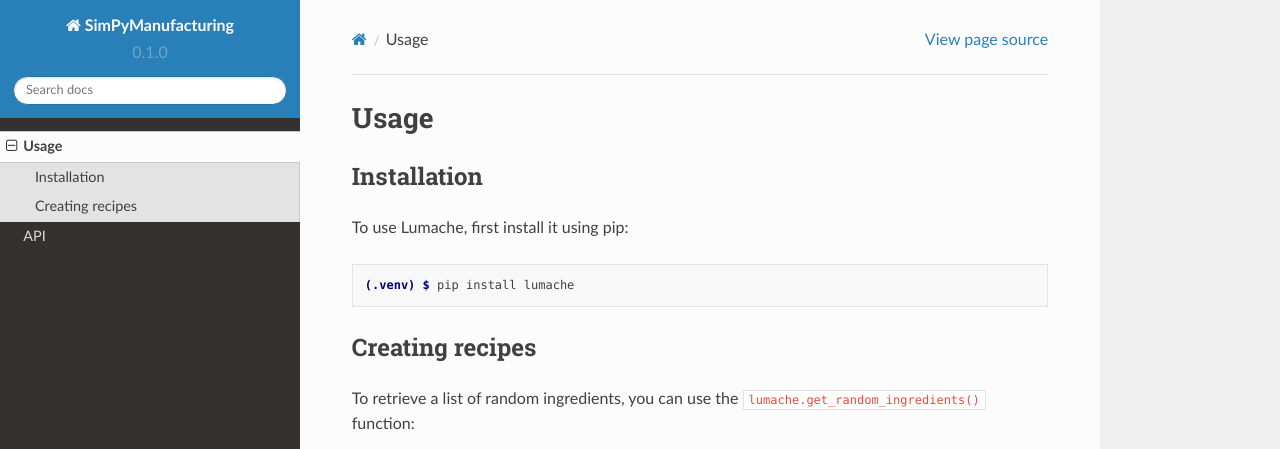
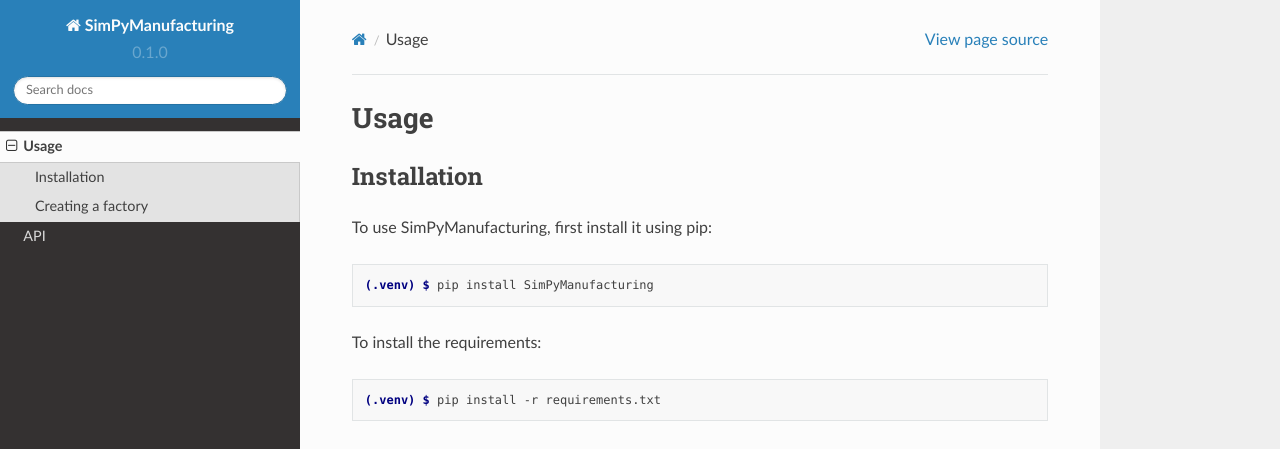
Before and after one commit to kimvandenhouten/SimPyManufacturing-documentation, a Sphinx documentation site: the page built from docs/source/usage.rst, in a window 1280 px wide and 1095 px high. Shown: the top 449 px of the window. Built offline with Sphinx 7.4.7 and the Read the Docs theme 2.0.0, drawn with Linux system fonts in a browser that asks for light colours; some of the changed text lies outside the part shown.

Commit message:
Update usage.rst

```diff
--- a/docs/source/usage.rst
+++ b/docs/source/usage.rst
@@ -6,28 +6,23 @@
 Installation
 ------------
 
-To use Lumache, first install it using pip:
+To use SimPyManufacturing, first install it using pip:
 
 .. code-block:: console
 
-   (.venv) $ pip install lumache
+   (.venv) $ pip install SimPyManufacturing
 
-Creating recipes
+To install the requirements:
+
+.. code-block:: console
+
+   (.venv) $ pip install -r requirements.txt
+
+Creating a factory
 ----------------
 
-To retrieve a list of random ingredients,
-you can use the ``lumache.get_random_ingredients()`` function:
+To generate a simulation tool for a certain factory, you can use the :py:func:`Factory object.
 
-.. autofunction:: lumache.get_random_ingredients
-
-The ``kind`` parameter should be either ``"meat"``, ``"fish"``,
-or ``"veggies"``. Otherwise, :py:func:`lumache.get_random_ingredients`
-will raise an exception.
-
-.. autoexception:: lumache.InvalidKindError
-
-For example:
-
->>> import lumache
->>> lumache.get_random_ingredients()
-['shells', 'gorgonzola', 'parsley']
+For example
+>>> from classes.classes import Factory
+>>> my_factory = Factory(name="MyFactory", resource_names=["Filter", "Mixer"], capacity=[2, 3])
```
